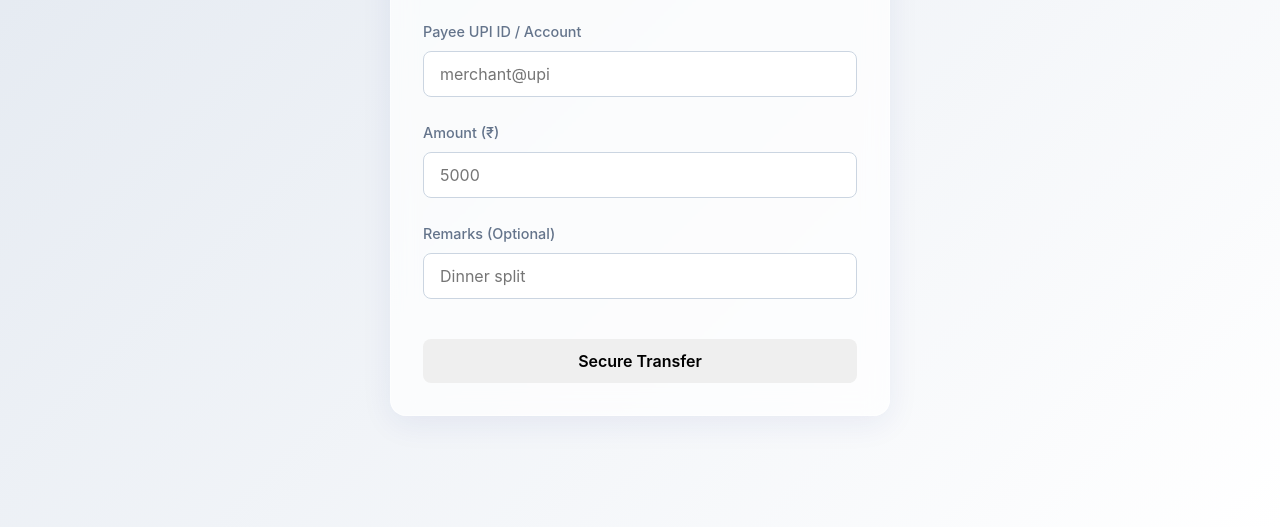
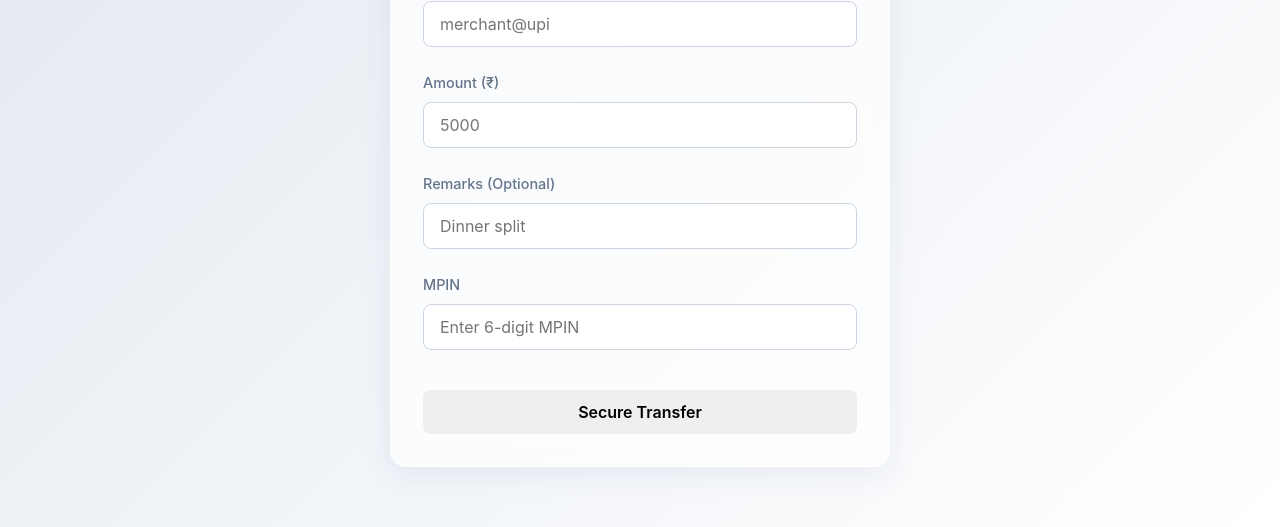
Before and after one commit to Gaurav18raj/KAVACH, a plain HTML site: page frontend/send-money.html in a window 1280 px wide. Shown: the part 273-800 px from the top of the page. Drawn offline with Linux system fonts and the light colour scheme; sample sign-in values are in the browser's storage.

Commit message:
Update send-money.html

```diff
--- a/frontend/send-money.html
+++ b/frontend/send-money.html
@@ -29,7 +29,15 @@
                         <label for="remarks">Remarks (Optional)</label>
                         <input type="text" id="remarks" placeholder="Dinner split">
                     </div>
-
+                    <div class="form-group">
+                        <label for="mpin">MPIN</label>
+                        <input
+                            type="password"
+                            id="mpin"
+                            maxlength="6"
+                            placeholder="Enter 6-digit MPIN"
+                            required>
+                    </div>
                     <button type="submit" class="btn" style="margin-top: 1rem;">Secure Transfer</button>
                 </form>
             </div>
```
